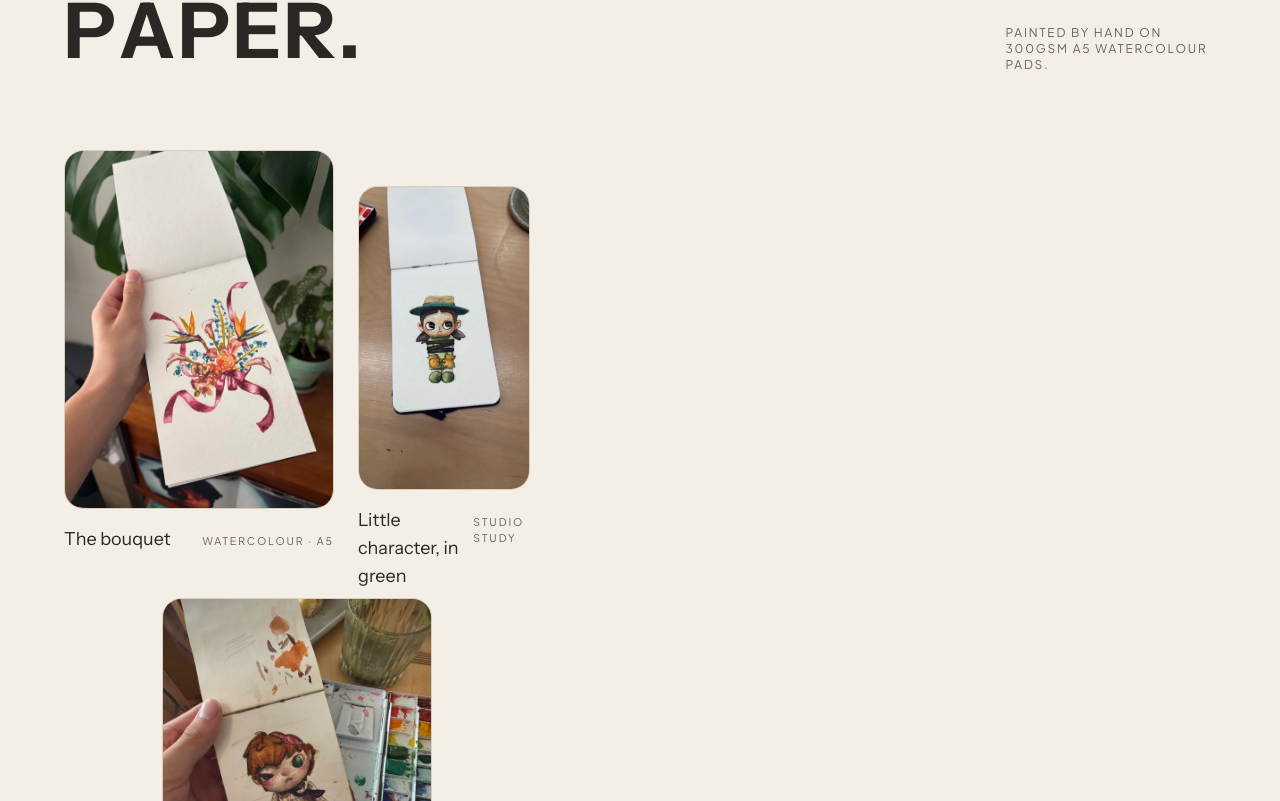
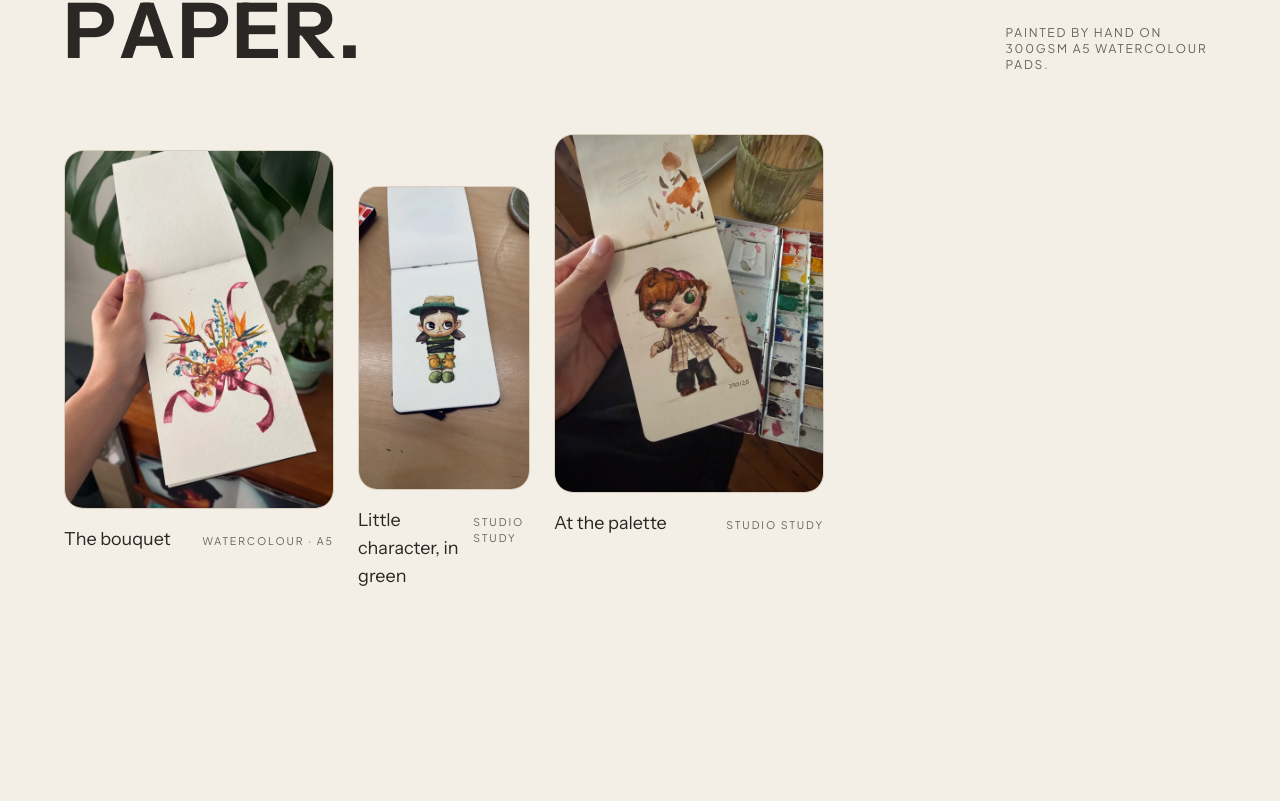
Before and after one commit to itschriswang/EventsWatercolouring, a React (Vite) app: page / in a window 1280 px wide. Shown: the part 4819-5620 px from the top of the page. Built offline with nearby package versions, Linux system fonts and the light colour scheme.

Commit message:
Update SelectedWork.jsx

```diff
--- a/src/components/SelectedWork.jsx
+++ b/src/components/SelectedWork.jsx
@@ -49,7 +49,7 @@ function Piece({ piece, index }) {
   const layout = [
     'col-span-12 sm:col-span-3',
     'col-span-12 sm:col-span-2 sm:mt-9',
-    'col-span-12 sm:col-span-3 sm:col-start-2 sm:-mt-4',
+    'col-span-12 sm:col-span-3 sm:-mt-4',
   ][index]
 
   return (
```
